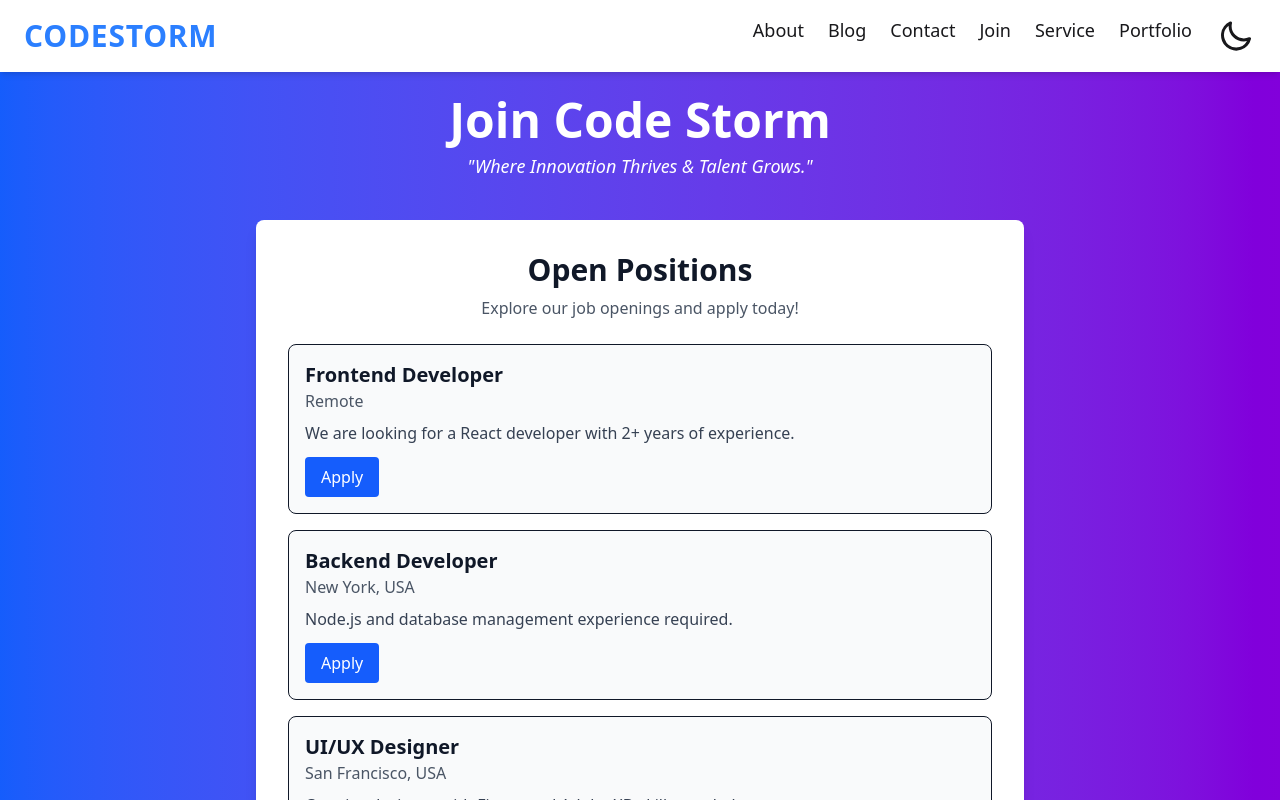
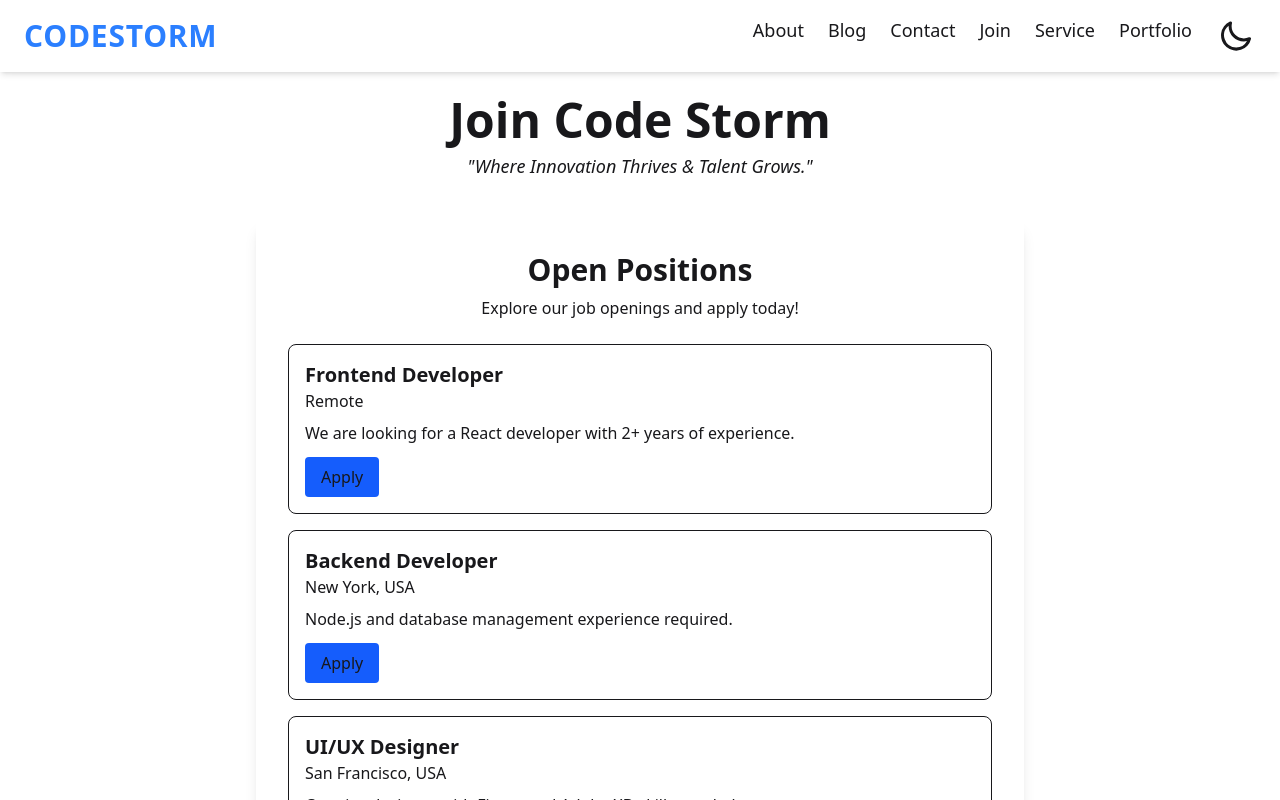
Before and after one commit to rishikesh-babu/Lumino, a React (Vite) app in the folder frontend/: page /join in a window 1280 px wide. Shown: the top 800 px of the page. Built offline with nearby package versions, Linux system fonts and the light colour scheme.

Commit message:
change join

```diff
--- a/frontend/src/pages/Join.jsx
+++ b/frontend/src/pages/Join.jsx
@@ -29,25 +29,25 @@ function Join() {
   };
 
   return (
-    <div className="min-h-screen bg-gradient-to-r from-blue-600 to-purple-700 flex flex-col items-center p-6 text-white">
+    <div className="min-h-screen flex flex-col items-center p-6">
       {/* Hero Section */}
       <div className="text-center mb-10">
         <h1 className="text-5xl font-extrabold">Join Code Storm</h1>
         <p className="text-lg mt-2 italic">"Where Innovation Thrives & Talent Grows."</p>
       </div>
 
-      <div className="bg-white shadow-lg rounded-lg p-8 max-w-3xl w-full text-gray-900">
+      <div className="shadow-lg rounded-lg p-8 max-w-3xl w-full">
         <h2 className="text-3xl font-bold text-center">Open Positions</h2>
-        <p className="text-center text-gray-600 mt-2">Explore our job openings and apply today!</p>
+        <p className="text-center mt-2">Explore our job openings and apply today!</p>
 
         {/* Job Listings */}
         <div className="mt-6 space-y-4">
           {jobs.map((job) => (
-            <div key={job.id} className="border p-4 rounded-lg bg-gray-50">
+            <div key={job.id} className="border p-4 rounded-lg">
               <h3 className="text-xl font-semibold">{job.title}</h3>
-              <p className="text-gray-600">{job.location}</p>
-              <p className="text-gray-700 mt-2">{job.description}</p>
-              <button onClick={() => handleApply(job)} className="mt-3 bg-blue-600 text-white px-4 py-2 rounded hover:bg-blue-700">Apply</button>
+              <p className="">{job.location}</p>
+              <p className="mt-2">{job.description}</p>
+              <button onClick={() => handleApply(job)} className="mt-3 bg-blue-600 px-4 py-2 cursor-pointer rounded-sm hover:bg-blue-700">Apply</button>
             </div>
           ))}
         </div>
@@ -55,22 +55,22 @@ function Join() {
 
       {/* Application Form */}
       {selectedJob && (
-        <div className="bg-white shadow-lg rounded-lg p-6 mt-6 max-w-lg w-full">
+        <div className="shadow-lg rounded-lg p-6 mt-6 max-w-lg w-full">
           <h3 className="text-2xl font-bold">Apply for {selectedJob.title}</h3>
           <form onSubmit={handleSubmit} className="mt-4">
             <div className="mb-3">
-              <label className="block text-gray-700">Name</label>
+              <label className="block">Name</label>
               <input type="text" name="name" value={applicant.name} onChange={handleChange} required className="w-full p-2 border rounded-lg" />
             </div>
             <div className="mb-3">
-              <label className="block text-gray-700">Email</label>
+              <label className="block">Email</label>
               <input type="email" name="email" value={applicant.email} onChange={handleChange} required className="w-full p-2 border rounded-lg" />
             </div>
             <div className="mb-3">
-              <label className="block text-gray-700">Resume (Link or Upload)</label>
+              <label className="block">Resume (Link or Upload)</label>
               <input type="text" name="resume" value={applicant.resume} onChange={handleChange} required className="w-full p-2 border rounded-lg" placeholder="Paste resume link here" />
             </div>
-            <button type="submit" className="w-full bg-green-600 text-white py-2 rounded-lg hover:bg-green-700">Submit Application</button>
+            <button type="submit" className="w-full bg-green-600 py-2 rounded-lg hover:bg-green-700">Submit Application</button>
           </form>
         </div>
       )}
```
